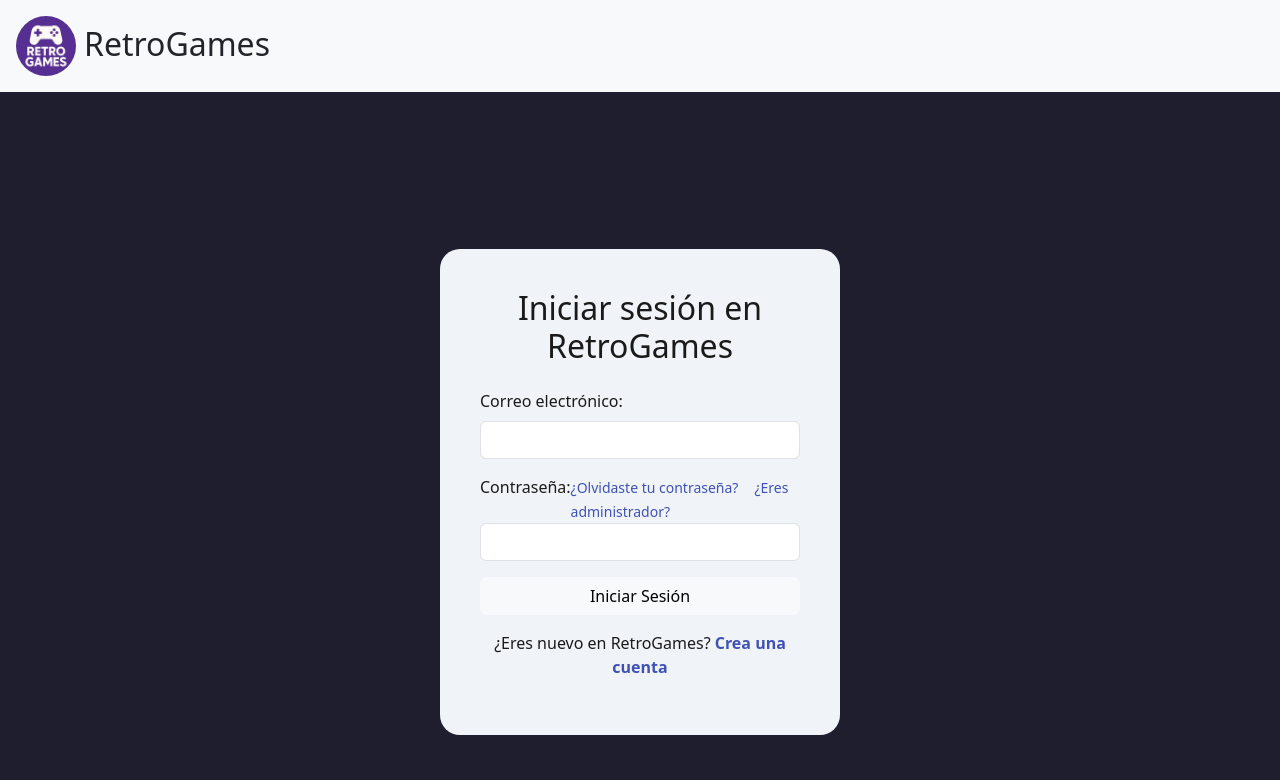
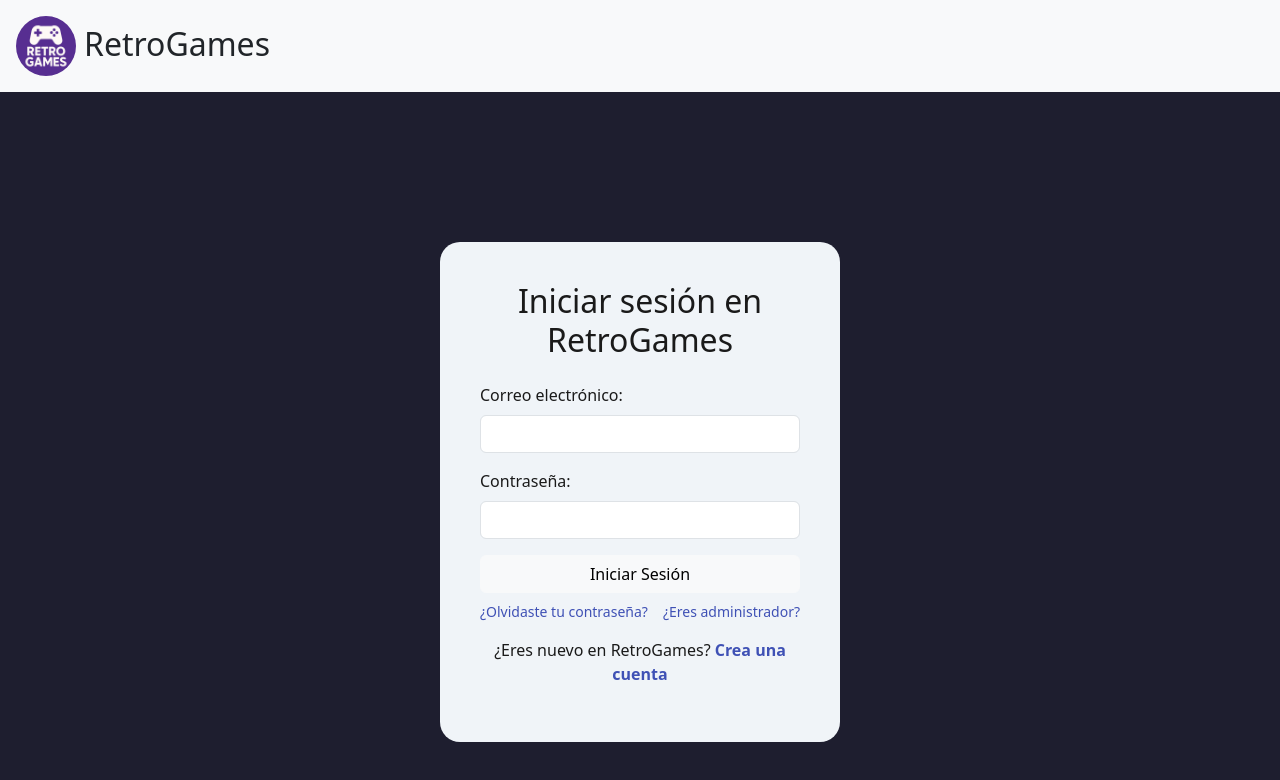
Before and after one commit to leonardochavezcornejo/TRABAJOPWG4, a React (Vite) app: page /login in a window 1280 px wide. Shown: the top 780 px of the page. Built offline with nearby package versions, Linux system fonts and the light colour scheme.

Commit message:
correccion login

```diff
--- a/src/components/autenticacion/login.tsx
+++ b/src/components/autenticacion/login.tsx
@@ -15,7 +15,7 @@ const LoginForm: React.FC = () => {
       <header className="d-flex align-items-center p-3">
         <div className="logo">
           <img
-            src="/IMG/logo.png"
+            src="/img/logo.png"
             alt="Logo GameStore"
             style={{ cursor: 'pointer', maxWidth: '80px' }}
             onClick={() => navigate('/menu')}
@@ -38,20 +38,20 @@ const LoginForm: React.FC = () => {
               <label htmlFor="username" className="form-label">Correo electrónico:</label>
               <input type="text" className="form-control" id="username" required />
             </div>
+
             <div className="mb-3 text-start">
-              <div className="d-flex justify-content-between">
-                <label htmlFor="password" className="form-label">Contraseña:</label>
-                <div className="links-admin-forgot">
-                  <Link to="/recuperar" className="forgot-password me-3">¿Olvidaste tu contraseña?</Link>
-                  <Link to="/admin" className="forgot-password">¿Eres administrador?</Link>
-                </div>
-              </div>
+              <label htmlFor="password" className="form-label">Contraseña:</label>
               <input type="password" className="form-control" id="password" required />
             </div>
 
-            <button type="submit" className="btn btn-light w-100 btn-custom">
+            <button type="submit" className="btn btn-light w-100 btn-custom mb-2">
               Iniciar Sesión
             </button>
+
+            <div className="d-flex justify-content-between">
+              <Link to="/recuperar" className="forgot-password">¿Olvidaste tu contraseña?</Link>
+              <Link to="/admin" className="forgot-password">¿Eres administrador?</Link>
+            </div>
           </form>
 
           <p className="mt-3 create-account">
```
